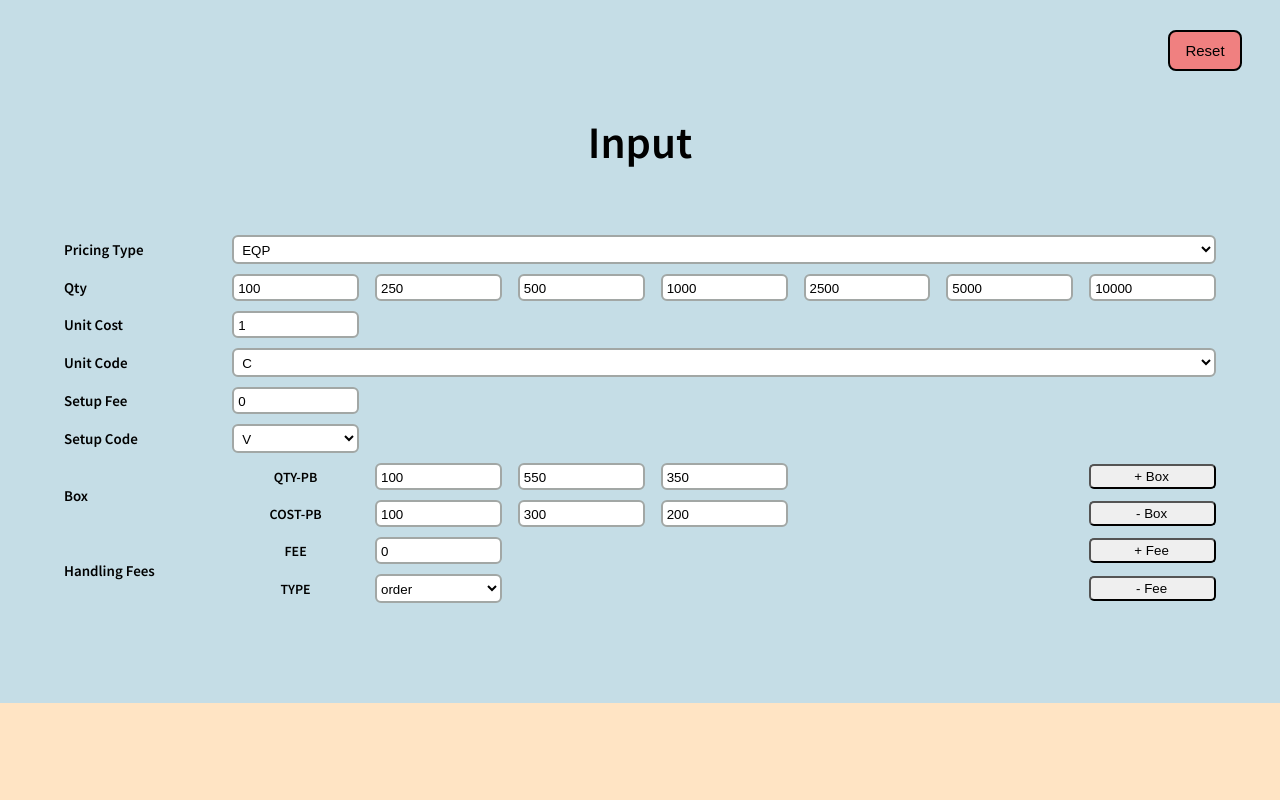
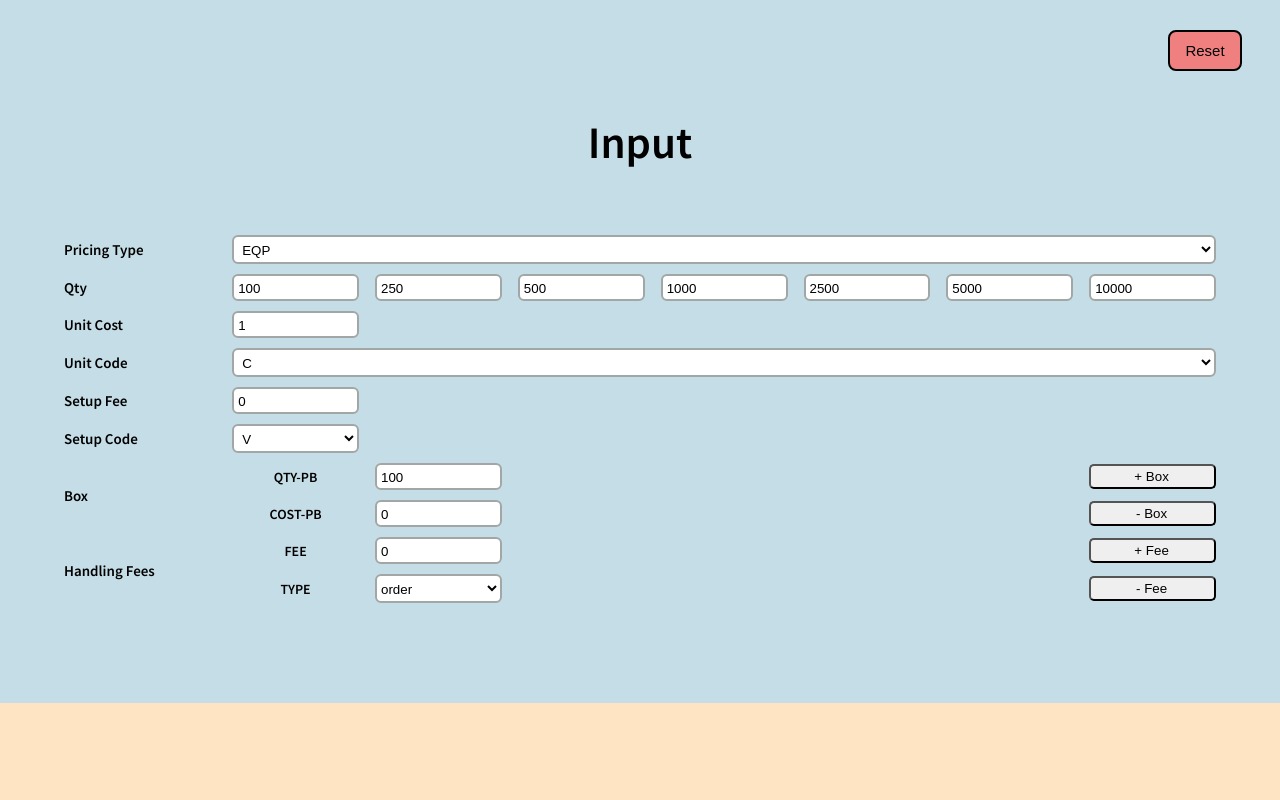
Before and after one commit to webdev-dave/bizzbuzz-custom-calculator, a React (Create React App) app: page / in a window 1280 px wide. Shown: the top 800 px of the page. Built offline with nearby package versions, Linux system fonts and the light colour scheme.

Commit message:
return to box default settings

```diff
--- a/src/components/main/mainSlice.js
+++ b/src/components/main/mainSlice.js
@@ -11,8 +11,8 @@ export const initialState = {
   unitCode: "C",
   setupFee: 0,
   setupCode: "V",
-  amountOfBoxSizes: 3,
-  box: [{ qtyPB: 100, costPB: 100 }, { qtyPB: 550, costPB: 300 }, { qtyPB: 350, costPB: 200 }, { qtyPB: 0, costPB: 0 }, { qtyPB: 0, costPB: 0 }],
+  amountOfBoxSizes: 1,
+  box: [{ qtyPB: 100, costPB: 0 }, { qtyPB: 0, costPB: 0 }, { qtyPB: 0, costPB: 0 }, { qtyPB: 0, costPB: 0 }, { qtyPB: 0, costPB: 0 }],
   boxData: {},
   amountOfHandlingFees: 1,
   handlingFees: [{ fee: 0, type: "order" },{ fee: 0, type: "box" },{ fee: 0, type: "rush" },{ fee: 0, type: "misc" },{ fee: 0, type: "order" }],
```
